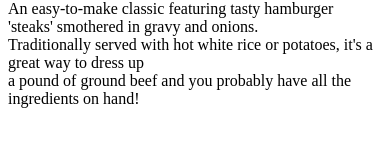
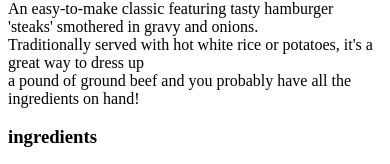
Before and after one commit to BerkcanCakar/odin-recipes, a plain HTML site: page recipes/hamburger-steak.html in a window 390 px wide. Shown: the part 688-852 px from the top of the page. Drawn offline with Linux system fonts and the light colour scheme.

Commit message:
Add h2 hamburger-steak.html

```diff
--- a/recipes/hamburger-steak.html
+++ b/recipes/hamburger-steak.html
@@ -17,5 +17,6 @@
         Traditionally served with hot white rice or potatoes, it's a great way to dress up <br>
         a pound of ground beef and you probably have all the ingredients on hand! </p>
 
+        <h3>ingredients</h3>
 </body>
 </html>
```
